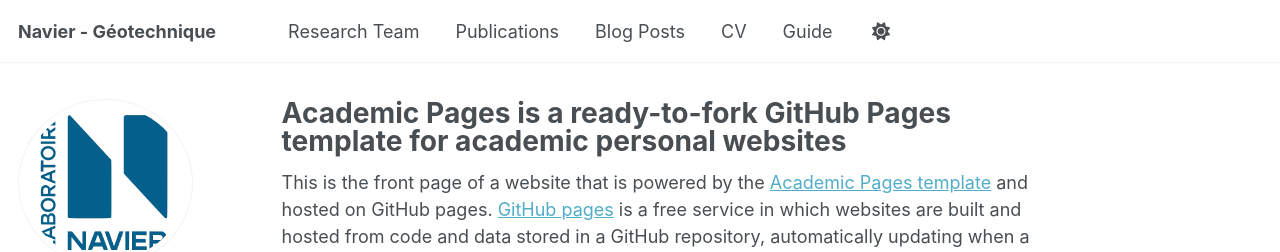
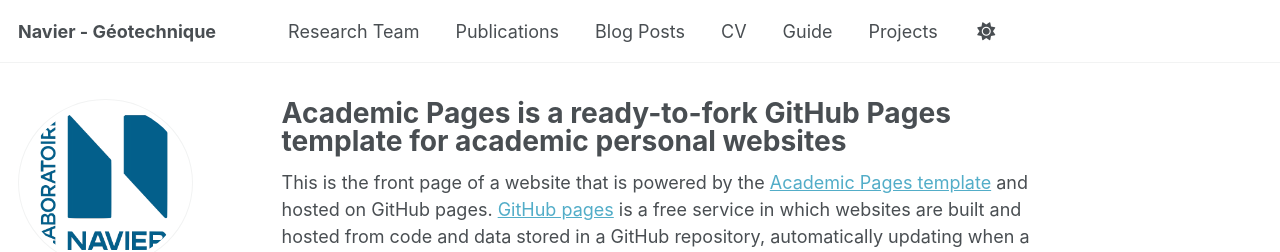
Before and after one commit to Navier-Geotechnique/Navier-Geotechnique.github.io, a Jekyll site: the page built from _pages/about.md, in a window 1280 px wide. Shown: the top 252 px of the page. Built offline with Jekyll 4.4.1, drawn with Linux system fonts in a browser that asks for light colours; a script that is not in the unit is left out.

Commit message:
Change icons

```diff
--- a/_data/navigation.yml
+++ b/_data/navigation.yml
@@ -33,3 +33,6 @@
 
   - title: "Guide"
     url: /markdown/
+
+  - title: "Projects"
+    url: "http://localhost:3000"
--- a/_includes/head/custom.html
+++ b/_includes/head/custom.html
@@ -3,15 +3,29 @@
 <!-- start custom head snippets -->
 
 <!-- Support for Academicons -->
-<link rel="stylesheet" href="{{ base_path }}/assets/css/academicons.css"/>
+<link rel="stylesheet" href="{{ base_path }}/assets/css/academicons.css" />
 
 <!-- favicon from https://commons.wikimedia.org/wiki/File:OOjs_UI_icon_academic-progressive.svg -->
-<link rel="apple-touch-icon" sizes="180x180" href="{{ base_path }}/images/apple-touch-icon-180x180.png"/>
-<link rel="icon" type="image/svg+xml" href="{{ base_path }}/images/favicon.svg"/>
-<link rel="icon" type="image/png" href="{{ base_path }}/images/favicon-32x32.png" sizes="32x32"/>
-<link rel="icon" type="image/png" href="{{ base_path }}/images/favicon-192x192.png" sizes="192x192"/>
-<link rel="manifest" href="{{ base_path }}/images/manifest.json"/>
-<link rel="icon" href="/images/favicon.ico"/>
-<meta name="theme-color" content="#ffffff"/>
+<link
+    rel="apple-touch-icon"
+    sizes="180x180"
+    href="{{ base_path }}/images/apple-touch-icon-180x180.png"
+/>
+<!--<link rel="icon" type="image/svg+xml" href="{{ base_path }}/images/favicon.svg"/>-->
+<link
+    rel="icon"
+    type="image/png"
+    href="{{ base_path }}/images/favicon-32x32.png"
+    sizes="32x32"
+/>
+<link
+    rel="icon"
+    type="image/png"
+    href="{{ base_path }}/images/favicon-192x192.png"
+    sizes="192x192"
+/>
+<link rel="manifest" href="{{ base_path }}/images/manifest.json" />
+<link rel="icon" href="/images/favicon.ico" />
+<meta name="theme-color" content="#ffffff" />
 
 <!-- end custom head snippets -->
```
Also changed, not shown: images/apple-touch-icon-180x180.png, images/favicon-192x192.png, images/favicon-32x32.png, images/favicon-512x512.png, images/favicon.ico (deleted), images/favicon.svg (deleted), 1 other file.
